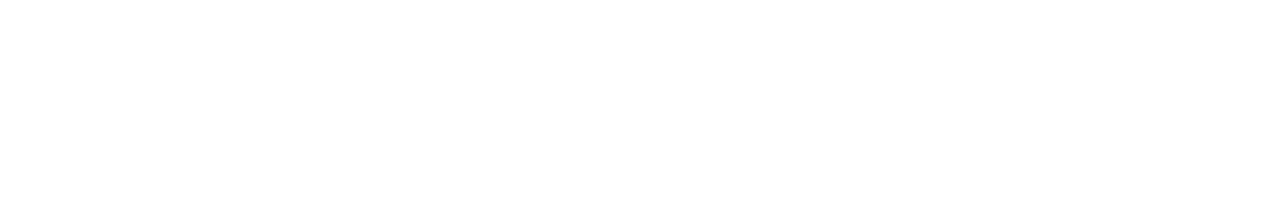
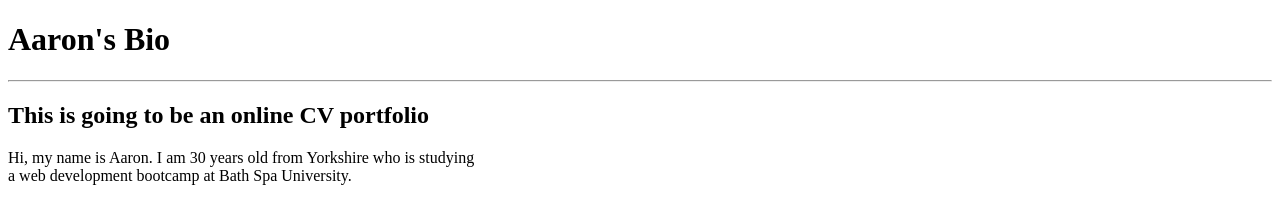
Before and after one commit to ah28011992/bathspabootcamp, a plain HTML site: page index.html in a window 1280 px wide. Drawn offline with Linux system fonts and the light colour scheme.

Commit message:
Aaronsbioupdate

```diff
--- a/index.html
+++ b/index.html
@@ -21,3 +21,25 @@
 
 </html>
 -->
+
+<!DOCTYPE html>
+<html lang="en">
+    <head>
+        <meta charset="utf-8">
+        <link rel="stylesheet" href="styles.css">
+        <title> bootcamp webpage</title>
+
+    </head>
+
+    <body>
+        <div>
+        <h1>Aaron's Bio </h1>
+            <hr>
+                <h2> This is going to be an online CV portfolio </h2>
+                    <p>
+                        Hi, my name is Aaron. I am 30 years old from Yorkshire who is studying <br> a web development bootcamp at Bath Spa University.
+                    </p>
+        </div>
+    </body>
+
+</html>
```
